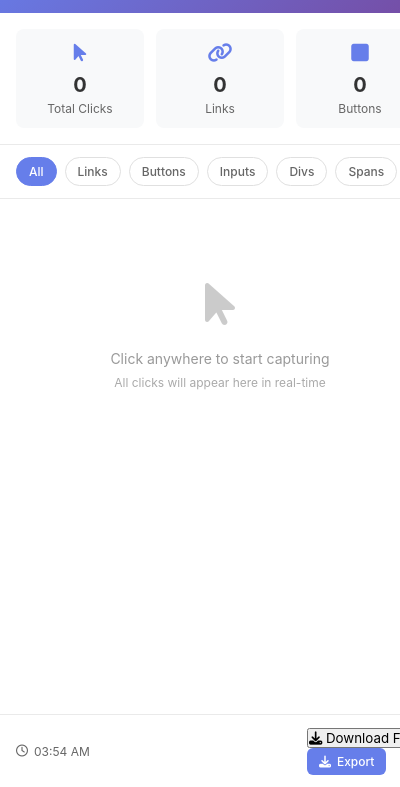
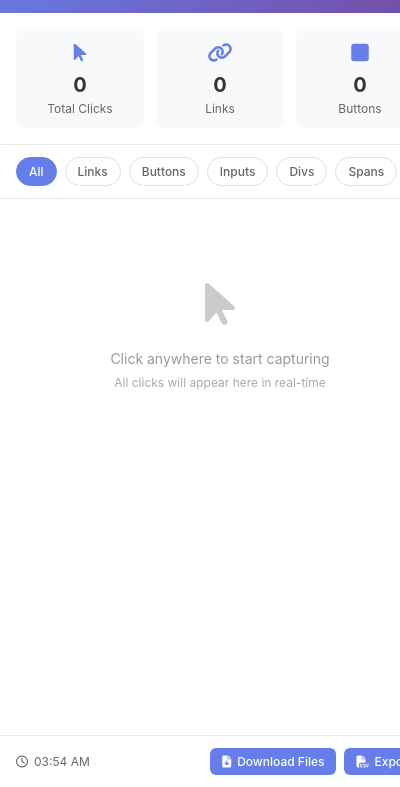
Before and after one commit to Rajalaxmi77/click-capture-sider, a browser extension: page popup.html in a window 400 px wide. Shown: the part 57-844 px from the top of the page. Drawn offline with Linux system fonts and the light colour scheme.

Commit message:
download successfull

```diff
--- a/popup.html
+++ b/popup.html
@@ -305,6 +305,12 @@
             background: #5a6fd8;
         }
 
+        .footer-actions {
+            display: flex;
+            align-items: center;
+            gap: 8px;
+        }
+
         /* Scrollbar */
         .clicks-container::-webkit-scrollbar {
             width: 6px;
@@ -402,11 +408,11 @@
                 <span id="currentTime">--:--</span>
             </div>
             <div class="footer-actions">
-                <button id="downloadAllBtn">
-                    <i class="fas fa-download"></i> Download Files
-                 </button>
+                <button class="footer-btn" id="downloadAllBtn" title="Download Files">
+                    <i class="fas fa-file-arrow-down"></i> Download Files
+                </button>
                 <button class="footer-btn" id="exportBtn">
-                    <i class="fas fa-download"></i> Export
+                    <i class="fas fa-file-csv"></i> Export
                 </button>
             </div>
         </div>
```
